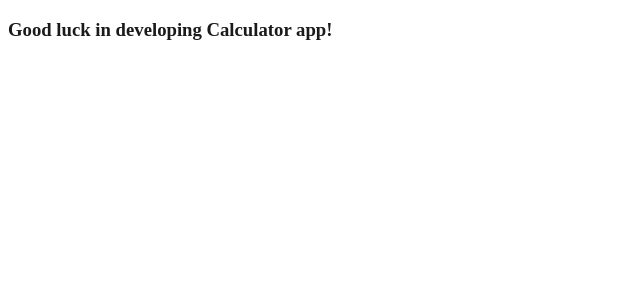
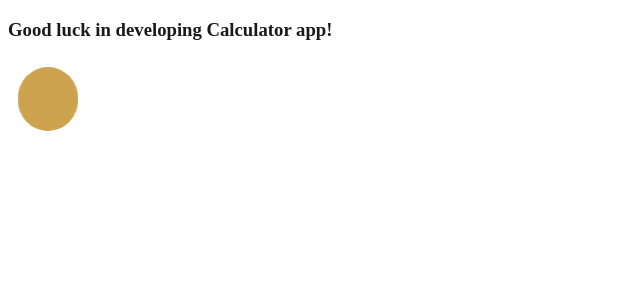
Before and after one commit to MagdaSzade/fintech-challenge, a React (Create React App) app: page / in a window 1280 px wide. Shown: the top 300 px of the page, without its empty margins (0-640 px from the left). Built offline with nearby package versions, Linux system fonts and the light colour scheme.

Commit message:
add animation for loading page

```diff
--- a/package.json
+++ b/package.json
@@ -3,6 +3,8 @@
     "version": "0.1.0",
     "private": true,
     "dependencies": {
+        "@emotion/core": "^10.0.35",
+        "@emotion/styled": "^10.0.27",
         "@testing-library/jest-dom": "^5.11.0",
         "@testing-library/react": "^10.4.3",
         "@testing-library/user-event": "^12.0.11",
--- a/src/Components/App.tsx
+++ b/src/Components/App.tsx
@@ -1,10 +1,12 @@
 import React from 'react';
 import {css} from 'emotion';
+import Loader from './loader/Loader';
 
 export const App = () => {
     return (
         <header className={header}>
             <h3>Good luck in developing Calculator app!</h3>
+            <Loader />
         </header>
     );
 };
--- /dev/null
+++ b/src/Components/loader/Loader.tsx
@@ -0,0 +1,42 @@
+import React from 'react';
+import styled from '@emotion/styled';
+import {keyframes} from '@emotion/core';
+
+const flip = keyframes`
+0%, 100% {
+    animation-timing-function: cubic-bezier(0.5, 0, 1, 0.5);
+  }
+  0% {
+    transform: rotateY(0deg);
+  }
+  50% {
+    transform: rotateY(1800deg);
+    animation-timing-function: cubic-bezier(0, 0.5, 0.5, 1);
+  }
+  100% {
+    transform: rotateY(3600deg);
+  }`;
+
+const Root = styled('div')`
+    display: inline-block;
+    transform: transtalzeZ(1px);
+`;
+
+const Content = styled('div')`
+    display: inline-block;
+    width: 64px;
+    height: 64px;
+    margin: 8px;
+    border-radius: 50%;
+    background: #cda34f;
+    animation: ${flip} 2.4s cubic-bezier(0, 0.2, 0.8, 1) infinite;
+`;
+function Loader() {
+    return (
+        <Root>
+            <Content />
+        </Root>
+    );
+}
+
+export default Loader;
```
Also changed, not shown: 1 other file (tests, documents, lock files or other folders).
